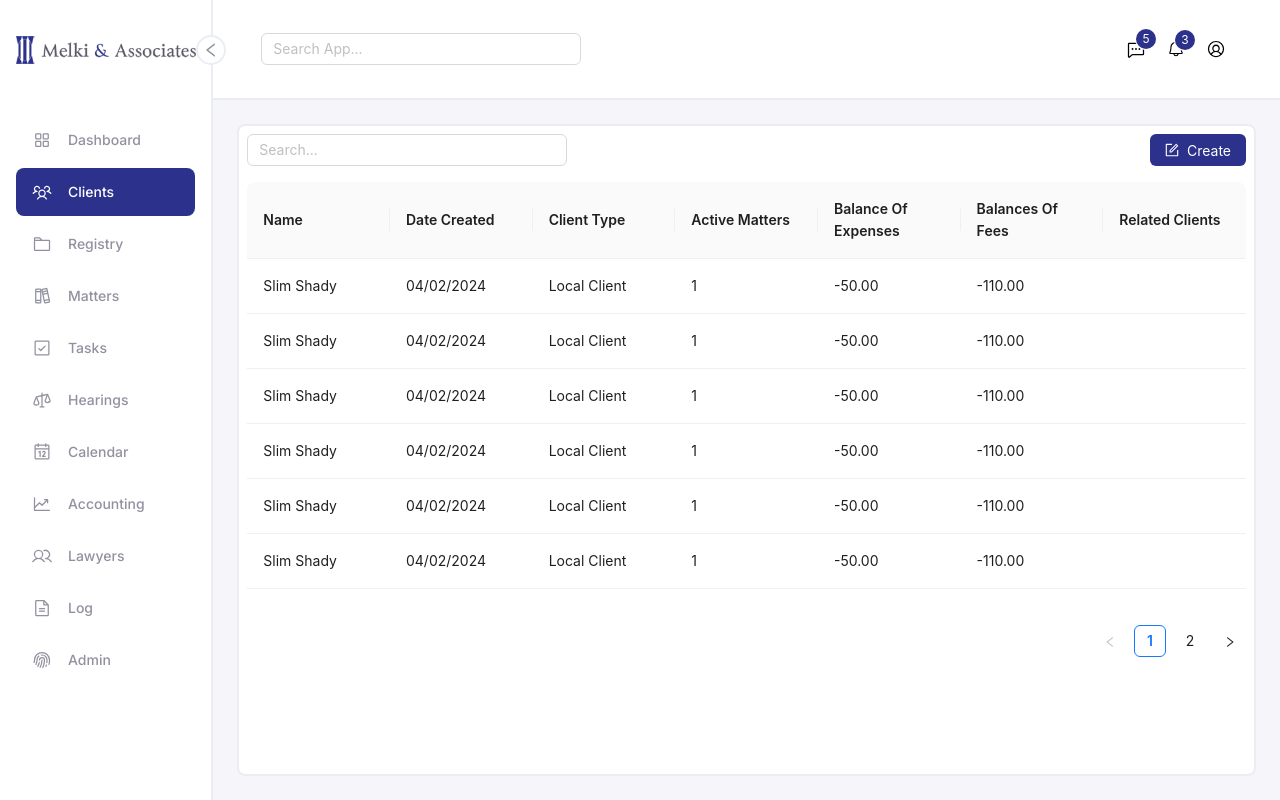
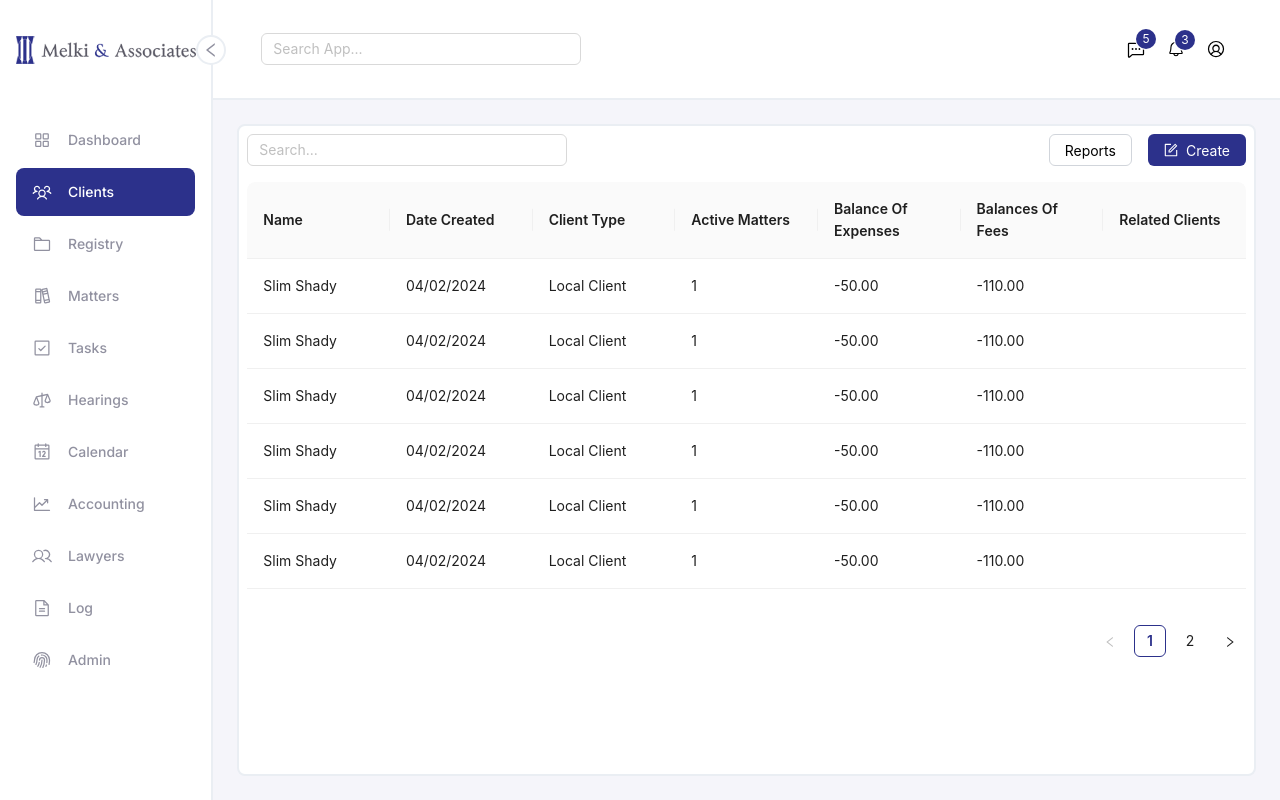
Before and after one commit to FK5/melki-poc, a Next.js app: page /dashboard/clients in a window 1280 px wide. Built offline with nearby package versions, Linux system fonts and the light colour scheme.

Commit message:
add colors as css file import js vars tailwind config

```diff
--- a/src/app/components/CustomComponents/CustomButton.js
+++ b/src/app/components/CustomComponents/CustomButton.js
@@ -1,31 +1,31 @@
+'use client';
+
 import { Button } from 'antd';
-import Link from 'next/link';
-import { ConfigProvider } from 'antd';
+import { useRouter } from 'next/navigation';
 
-export const CustomButton = ({ text, color, size, icon, classes, link, onClick }) => {
-  if (link) {
+export const CustomButton = ({ text, size, icon, type, link, onClick }) => {
+  const router = useRouter();
+
+  const primaryClasses = `bg-primary text-white hover:bg-primary-500 active:bg-primary-700`;
+  const secondaryClasses = `border-gray-300 text-black hover:text-primary hover:border-primary active:text-primary-700 active:border-primary-700`;
+  // const secondaryClasses = `bg-white text-[${black800}] border-[#e4ge4g] hover:text-[${primary}] hover:border-[${primary}] active:text-[${primary700}] active:border-[${primary700}]`;
+
   return (
-      <Link href={link}>
     <Button
-          className={`bg-${color} hover:bg-white hover:border-${color} hover:border-1 hover:text-[#2C318B] text-white ${classes}`}
       type="ghost"
       size={size}
       icon={icon}
-          onClick={()=>onClick()}>
-          {text}
-        </Button>
-      </Link>
-    );
-  } else {
-    return (
-      <Button
-        className={`bg-${color} hover:bg-white hover:border-${color} hover:border-1 hover:text-${color} text-white ${classes}`}
-        type="ghost"
-        size={size}
-        icon={icon}
-        onClick={()=>onClick()}>
+      className={`${type === 'primary' ? primaryClasses : secondaryClasses} `}
+      onClick={() => {
+        if (link) {
+          router.push(link);
+          return;
+        }
+        if (onClick) {
+          onClick();
+        }
+      }}>
       {text}
     </Button>
   );
-  }
 };
--- a/src/app/dashboard/clients/page.js
+++ b/src/app/dashboard/clients/page.js
@@ -1,6 +1,6 @@
 'use client';
 import React from 'react';
-import { Space, Table, Tag, Input, Drawer, Typography, Upload, DatePicker  } from 'antd';
+import { Space, Table, Tag, Input, Drawer, Typography, Upload, DatePicker } from 'antd';
 import { Button, Flex } from 'antd';
 import { FormOutlined, FileOutlined } from '@ant-design/icons';
 import Link from 'next/link';
@@ -9,6 +9,9 @@ import { UploadOutlined } from '@ant-design/icons';
 
 import { useState } from 'react';
 import { CustomButton } from '@/app/components/CustomComponents/CustomButton';
+
+import styled from 'styled-components';
+
 // add these to divs flex-shrink-0 flex-grow-0 flex-basis-auto
 
 export default function Clients() {
@@ -200,17 +203,16 @@ export default function Clients() {
         <div className="flex justify-between">
           <Input className="w-80" placeholder="Search..." />
           <div className="flex gap-4">
-            {/* <Link href="/dashboard/clients/add">
-              <Button className="w-24" icon={<FileOutlined />}>
-                Reports
-              </Button>
-            </Link> */}
             <CustomButton
-              //   link={'/dashboard/clients/add'}
-              classes={'text-white w-24'}
+              text={'Reports'}
+              type={'secondary'}
+              onClick={() => showDrawer()}
+            />
+
+            <CustomButton
               icon={<FormOutlined />}
               text={'Create'}
-              color={'primary'}
+              type={'primary'}
               onClick={() => showDrawer()}
             />
           </div>
@@ -288,13 +290,6 @@ export default function Clients() {
             </Upload>
           </div>
         </div>
-        <ActionButton
-          link={''}
-          classes={'text-white w-24 mt-4'}
-          icon={<FormOutlined />}
-          text={'Create'}
-          type={'primary'}
-        />
       </Drawer>
     </>
   );
--- a/src/app/globals.css
+++ b/src/app/globals.css
@@ -18,12 +18,9 @@
 
 body {
   color: rgb(var(--foreground-rgb));
-  background: linear-gradient(
-      to bottom,
+  background: linear-gradient(to bottom,
       transparent,
-      rgb(var(--background-end-rgb))
-    )
-    rgb(var(--background-start-rgb));
+      rgb(var(--background-end-rgb))) rgb(var(--background-start-rgb));
 }
 
 @layer utilities {
@@ -31,3 +28,46 @@ body {
     text-wrap: balance;
   }
 }
+
+
+/* ANTD compnents color change */
+
+/* TABLE COMPONENT */
+.ant-table-wrapper .ant-pagination-item-active {
+  background-color: #ffffff;
+  border-color: #2c318b;
+}
+
+.ant-table-wrapper .ant-pagination-item-active a {
+  color: #2c318b;
+}
+
+.ant-table-wrapper:hover .ant-pagination-item-active {
+  background-color: #ffffff;
+  border-color: #3C42BD;
+}
+
+.ant-table-wrapper:hover .ant-pagination-item-active a {
+  color: #3C42BD;
+}
+/* END OF TABLE COMPONENT */
+
+
+/* #palete */
+/*
+100   #FFFFFF                -contrast not complaiant
+200   #CDCFEF                -contrast not complaiant
+300   #9C9FE0                -contrast not complaiant
+400   #6A6FD0
+500   #3C42BD
+600   #2C318B (PRIMARY)
+700   #212569
+800   #161846
+900   #0B0C23
+1000  #000000
+*/
+
+/*
+text 1000 #292a32
+text 800  #36363f
+*/
--- a/src/app/variables/colors.js
+++ b/src/app/variables/colors.js
@@ -1 +1,14 @@
 export const primary = '#2C318B';
+
+export const primary100 = '#FFFFFF';
+export const primary200 = '#CDCFEF';
+export const primary300 = '#9C9FE0';
+export const primary400 = '#6A6FD0';
+export const primary500 = '#3C42BD';
+
+export const primary700 = '#212569';
+export const primary800 = '#161846';
+export const primary900 = '#0B0C23';
+export const primary1000 = '#000000';
+
+export const black800 = '#292A32'
--- a/tailwind.config.js
+++ b/tailwind.config.js
@@ -14,7 +14,17 @@ module.exports = {
       },
       colors: {
         'primary': '#2C318B',
+        'primary-200':"#CDCFEF",
+        'primary-300':"#9C9FE0",
+        'primary-400':"#6A6FD0",
+        'primary-500':"#3C42BD",
+        'primary-600':"#2C318B",
+        'primary-700':"#212569",
+        'primary-800':"#161846",
+        'primary-900':"#0B0C23",
+        'primary-1000':"#000000",
         'b-gray': '#EAEEF3',
+        'b-grayy': '#E4GE4F',
         'b-white': '#F5F5FA',
         't-gray': '#9191A0',
       },
```
Also changed, not shown: src/app/palette.css (added, +12 -0 lines), 1 other file (tests, documents, lock files or other folders). Lines whose indentation alone changed are shown as unchanged.
